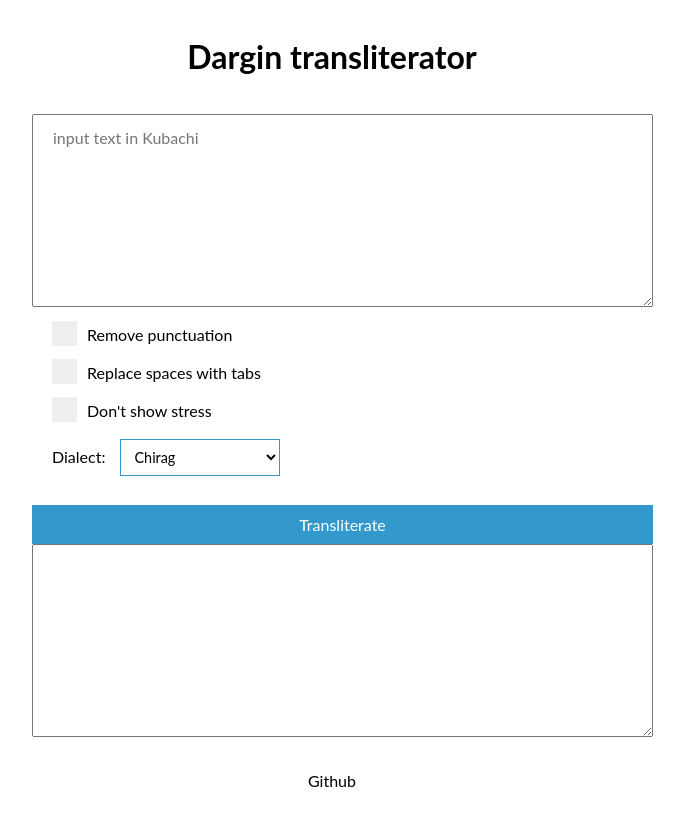
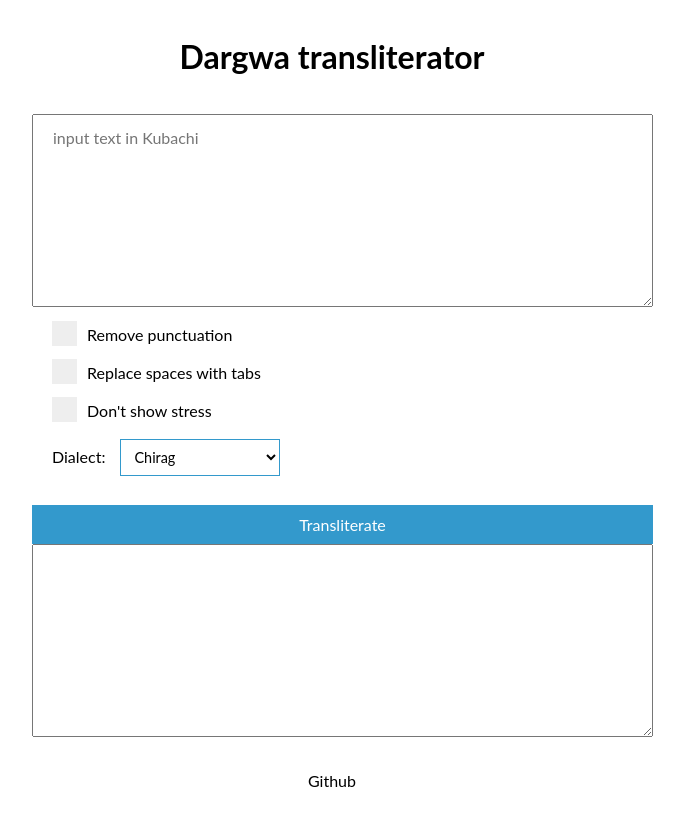
Before and after one commit to SDurneva/translit-kubachi, a plain HTML site: page index.html in a window 1280 px wide. Shown: the whole page, without its empty margins (308-992 px from the left). Drawn offline with Linux system fonts and the light colour scheme.

Commit message:
name fixed

```diff
--- a/index.html
+++ b/index.html
@@ -7,7 +7,7 @@
 	<link rel="stylesheet" href="styles.css">
 </head>
 <body>
-  <h1>Dargin transliterator</h1>
+  <h1>Dargwa transliterator</h1>
     <form>
       <textarea id="kubachi_text" type="textarea" rows="7" cols="80" placeholder="input text in Kubachi" spellcheck="false"></textarea><br>
 	  <div id='main'>
```
